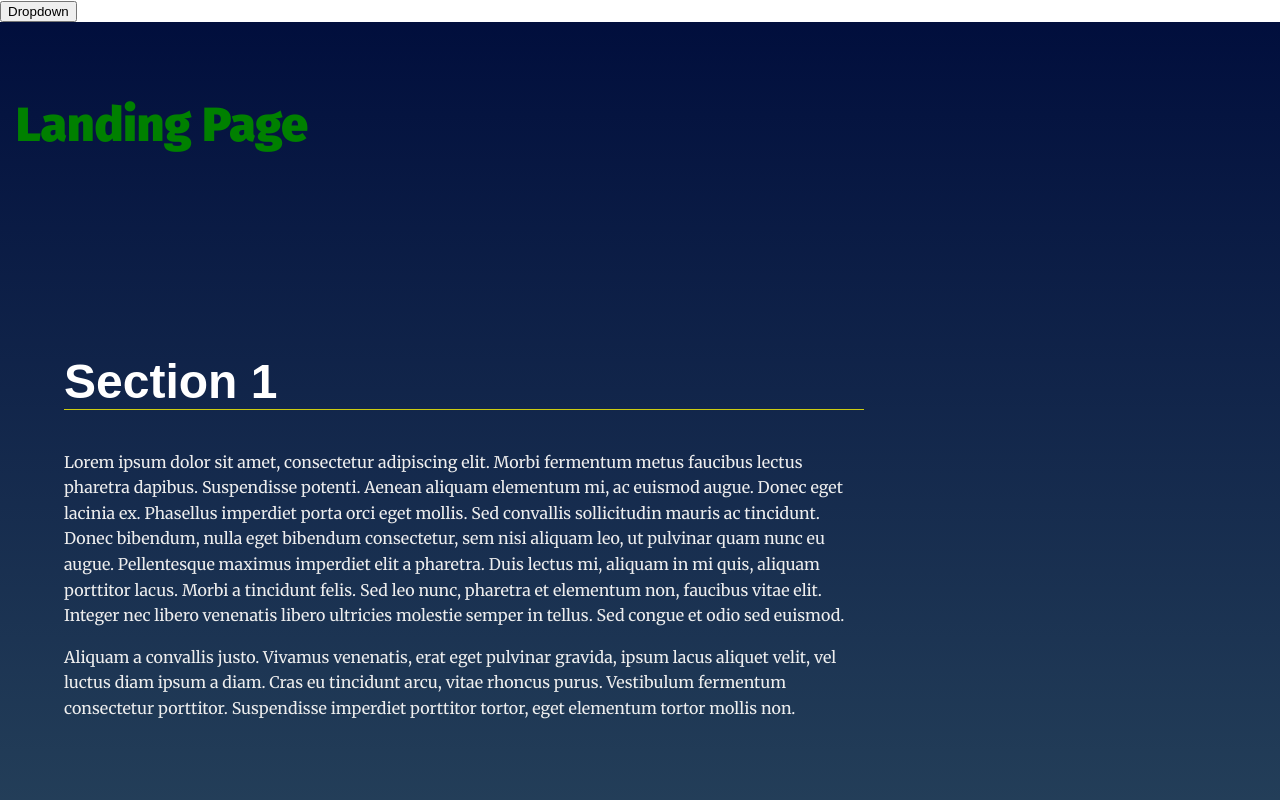
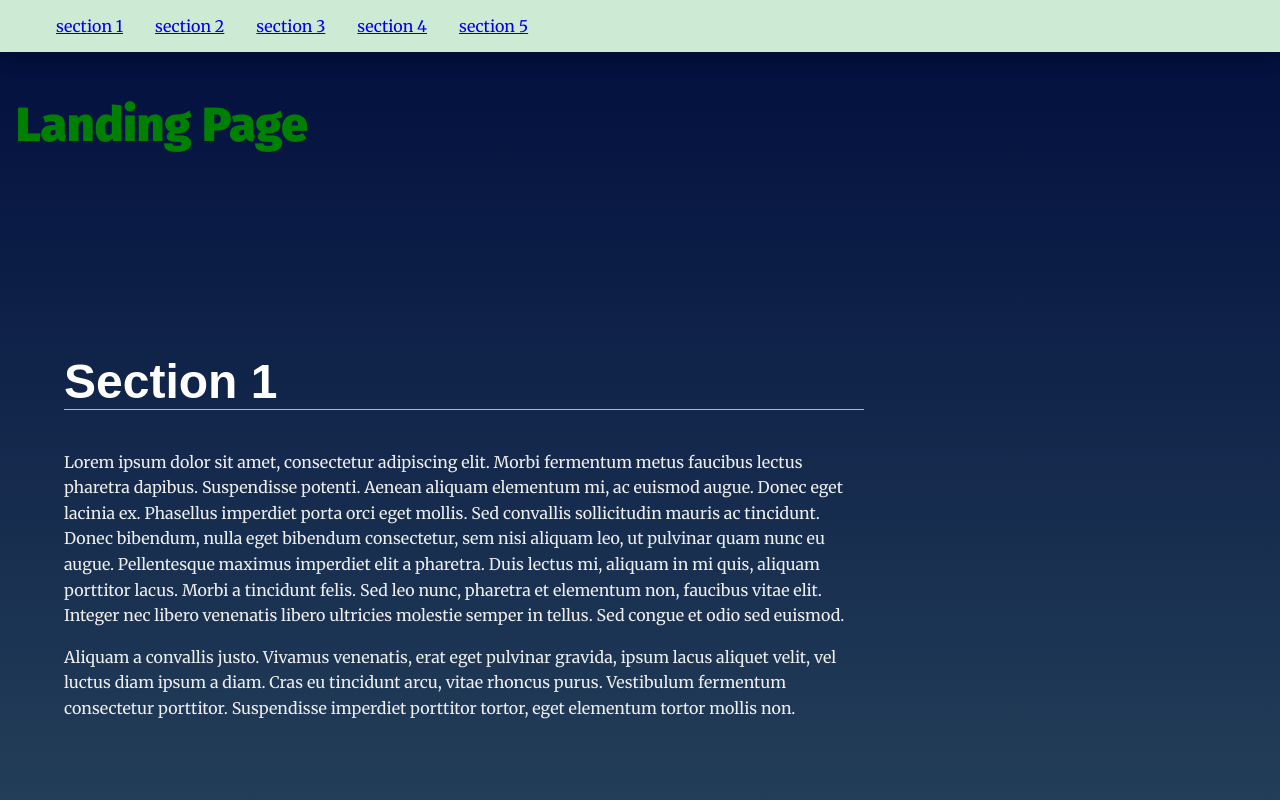
Before and after one commit to SolimanHamad/Landing-page-project-, a plain HTML site: page landing-page - submition/index.html in a window 1280 px wide. Shown: the top 800 px of the page. Drawn offline with Linux system fonts and the light colour scheme.

Commit message:
Add files via upload

```diff
--- a/landing-page - submition/css/styles.css
+++ b/landing-page - submition/css/styles.css
@@ -30,21 +30,30 @@ p {
 
 /* Navigation Styles*/
 
-.dorpdown-button{
-    font-size: 12px;
-    border: none;
-    outline: none;
-    color: grey;
-    background-color: black;
-    padding: 14px 16px;
-    font-family: inherit;
+#navbar_list{
+    position: absolute;
+    background-color: #f9f9f9;
+    width: auto;
+    min-width: 100%;
+    box-shadow: 0px 8px 16px 0px rgba(0,0,0,0.2);
+    z-index: 1;
+    list-style-type: none;
     margin: 0;
+    padding: 0;
+    overflow: hidden;
+    background-color: #cdebd4;
 }
 
 .navbar_menu li {
     display : inherit;
     color: #000;
-}
+    float: left;
+    display: block;
+    text-align: center;
+    padding: 16px;
+    text-decoration: none;
+  }
+
 
 .navbar_menu .menu_link {
     display: block;
@@ -100,14 +109,6 @@ section:nth-of-type(even) .landing_container {
     text-align: right;
 }
 
-#navbar_list{
-    position: absolute;
-    background-color: #f9f9f9;
-    min-width: 160px;
-    box-shadow: 0px 8px 16px 0px rgba(0,0,0,0.2);
-    z-index: 1;
-}
-
 .hidden {
     display: none;
 }
--- a/landing-page - submition/index.html
+++ b/landing-page - submition/index.html
@@ -13,8 +13,7 @@
 
   <header class="page_header">
     <nav class="navbar_menu" >
-      <button id="head_of_page" >Dropdown </button>
-      <ul id="navbar_list" class="hidden">
+      <ul id="navbar_list">
       </ul>
     </nav>
   </header>
@@ -73,6 +72,6 @@
   <footer class="page_footer">
 
   </footer>
-  <script src="/js/app.js"> </script>
+  <script src="js/app.js"> </script>
 </body>
 </html>
--- a/landing-page - submition/js/app.js
+++ b/landing-page - submition/js/app.js
@@ -4,8 +4,8 @@ const head= document.getElementById('head_of_page');
 let sections = document.querySelectorAll('section'); // sections as array
 let navList = document.getElementById('navbar_list'); // where the list will go
 let ulTag = document.createElement('ul'); // add list element <ul> </ul>
+
 // *** functions *** //
-
 function makeMeAListOfSections(sections){
     for(let i=0; i<sections.length; i++)
     {
@@ -31,9 +31,6 @@ function makeMeAListOfSections(sections){
     return ulTag; // now give list
 }
 
-
+// *** Runs *** //
 navList.classList.add = 'nav_List';
 navList.appendChild(makeMeAListOfSections(sections));
-head.addEventListener("click", function(){
-        navList.className = navList.className.replace("hidden", "not_hidden");
-}) ;
```
Also changed, not shown: 1 other file.
